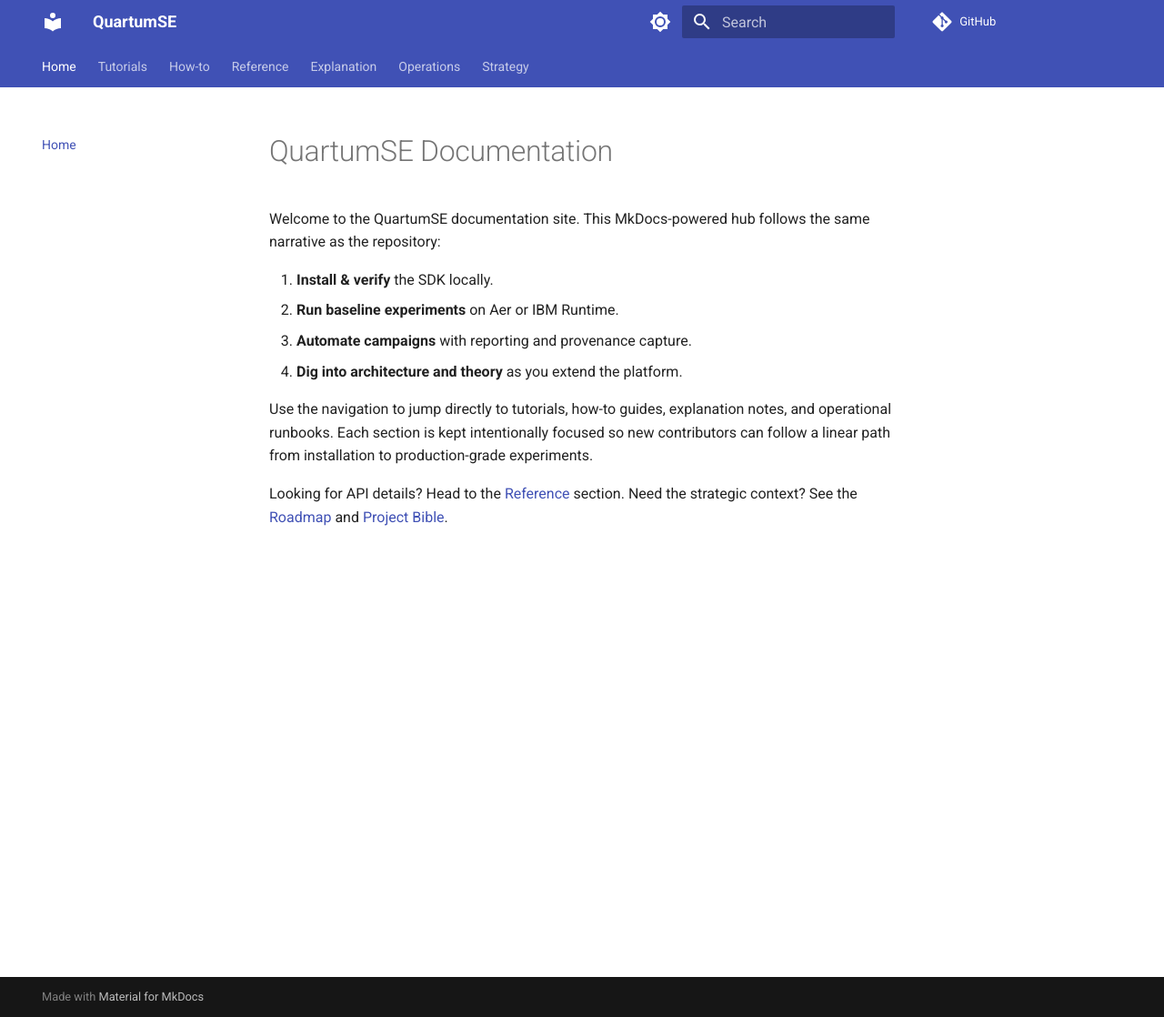
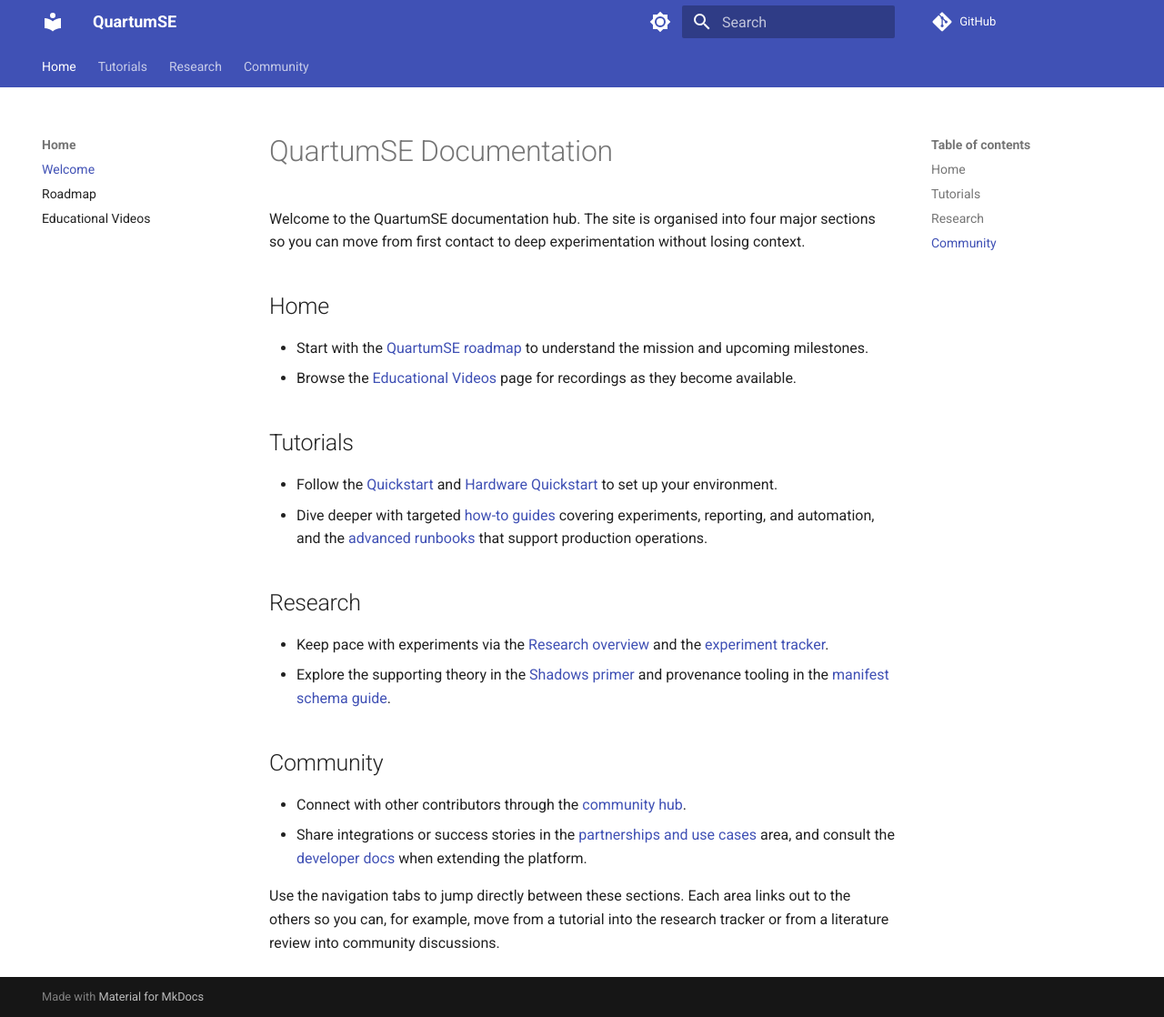
Before and after one commit to QuartumSE/quartumse-internal, an MkDocs documentation site: the page built from docs/index.md, in a window 1280 px wide and 1118 px high. Shown: the whole window at 91% size. Built offline with MkDocs 1.6.1 and Material for MkDocs 9.7.7, drawn with Linux system fonts in a browser that asks for light colours; comment, search, counter and statistics services are not loaded.

Commit message:
Reorganize documentation into new site structure

```diff
--- a/docs/index.md
+++ b/docs/index.md
@@ -1,12 +1,25 @@
 # QuartumSE Documentation
 
-Welcome to the QuartumSE documentation site. This MkDocs-powered hub follows the same narrative as the repository:
+Welcome to the QuartumSE documentation hub. The site is organised into four major sections so you can move from first contact to deep experimentation without losing context.
 
-1. **Install & verify** the SDK locally.
-2. **Run baseline experiments** on Aer or IBM Runtime.
-3. **Automate campaigns** with reporting and provenance capture.
-4. **Dig into architecture and theory** as you extend the platform.
+## Home
 
-Use the navigation to jump directly to tutorials, how-to guides, explanation notes, and operational runbooks. Each section is kept intentionally focused so new contributors can follow a linear path from installation to production-grade experiments.
+- Start with the [QuartumSE roadmap](strategy/roadmap.md) to understand the mission and upcoming milestones.
+- Browse the [Educational Videos](home/educational-videos.md) page for recordings as they become available.
 
-Looking for API details? Head to the [Reference](reference/api/index.md) section. Need the strategic context? See the [Roadmap](strategy/roadmap.md) and [Project Bible](strategy/project_bible.md).
+## Tutorials
+
+- Follow the [Quickstart](tutorials/quickstart.md) and [Hardware Quickstart](tutorials/hardware_quickstart.md) to set up your environment.
+- Dive deeper with targeted [how-to guides](how-to/run-st01-ghz.md) covering experiments, reporting, and automation, and the [advanced runbooks](ops/runtime_runbook.md) that support production operations.
+
+## Research
+
+- Keep pace with experiments via the [Research overview](research/index.md) and the [experiment tracker](research/experiment-tracker.md).
+- Explore the supporting theory in the [Shadows primer](explanation/shadows-theory.md) and provenance tooling in the [manifest schema guide](explanation/manifest-schema.md).
+
+## Community
+
+- Connect with other contributors through the [community hub](community/community-hub.md).
+- Share integrations or success stories in the [partnerships and use cases](community/partnerships.md) area, and consult the [developer docs](explanation/architecture.md) when extending the platform.
+
+Use the navigation tabs to jump directly between these sections. Each area links out to the others so you can, for example, move from a tutorial into the research tracker or from a literature review into community discussions.
--- a/mkdocs.yml
+++ b/mkdocs.yml
@@ -31,29 +31,42 @@ theme:
     - content.code.copy
     - content.code.annotate
 nav:
-  - Home: index.md
+  - Home:
+      - Welcome: index.md
+      - Roadmap: strategy/roadmap.md
+      - Educational Videos: home/educational-videos.md
   - Tutorials:
       - Quickstart: tutorials/quickstart.md
       - Hardware Quickstart: tutorials/hardware_quickstart.md
-  - How-to:
-      - Run S-T01 GHZ: how-to/run-st01-ghz.md
-      - Run MEM (v1): how-to/run-mem-v1.md
-      - Replay from Manifest: how-to/replay-from-manifest.md
-      - Generate Report: how-to/generate-report.md
-  - Reference:
-      - API: reference/api/index.md
-      - CLI: reference/cli.md
-      - Observable Notation: reference/observable-notation.md
-  - Explanation:
-      - Architecture: explanation/architecture.md
+      - How-to Guides:
+          - Run S-T01 GHZ: how-to/run-st01-ghz.md
+          - Run MEM (v1): how-to/run-mem-v1.md
+          - Replay from Manifest: how-to/replay-from-manifest.md
+          - Generate Reports: how-to/generate-report.md
+          - Run Automated Pipeline: how-to/run-automated-pipeline.md
+          - Run Test Suite: how-to/run-tests.md
+      - Advanced Runbooks:
+          - IBM Runtime Runbook: ops/runtime_runbook.md
+  - Research:
+      - Research Overview: research/index.md
+      - Experiment Tracker: research/experiment-tracker.md
+      - Literature Library: research/literature.md
+      - Shadows Theory: explanation/shadows-theory.md
       - Manifest Schema: explanation/manifest-schema.md
-      - Shadows Theory: explanation/shadows-theory.md
-  - Operations:
-      - IBM Runtime Runbook: ops/runtime_runbook.md
-  - Strategy:
-      - Project Bible: strategy/project_bible.md
-      - Roadmap: strategy/roadmap.md
-      - Phase 1 Checklist: strategy/phase1_task_checklist.md
+      - Strategy Artifacts:
+          - Project Bible: strategy/project_bible.md
+          - Phase 1 Checklist: strategy/phase1_task_checklist.md
+          - Phase 1 Reference Runs: strategy/phase1_reference_runs.md
+          - Strategic Review (Oct 30, 2025): strategy/strategic_review_2025_10_30.md
+          - Runtime Budgeting Checklist: strategy/runtime_budgeting_checklist.md
+  - Community:
+      - Developer Docs:
+          - Architecture Overview: explanation/architecture.md
+          - API Reference: reference/api/index.md
+          - CLI Reference: reference/cli.md
+          - Observable Notation: reference/observable-notation.md
+      - Community & Support: community/community-hub.md
+      - Partnerships & Use Cases: community/partnerships.md
 plugins:
   - search
   - section-index
```
Also changed, not shown: docs/community/community-hub.md (added, +26 -0 lines), docs/community/partnerships.md (added, +26 -0 lines), docs/home/educational-videos.md (added, +19 -0 lines), docs/how-to/run-automated-pipeline.md (+6 -0 lines), docs/research/experiment-tracker.md (added, +28 -0 lines), docs/research/index.md (added, +28 -0 lines), docs/research/literature.md (added, +29 -0 lines), docs/tutorials/hardware_quickstart.md (+6 -0 lines), docs/tutorials/quickstart.md (+8 -4 lines).
